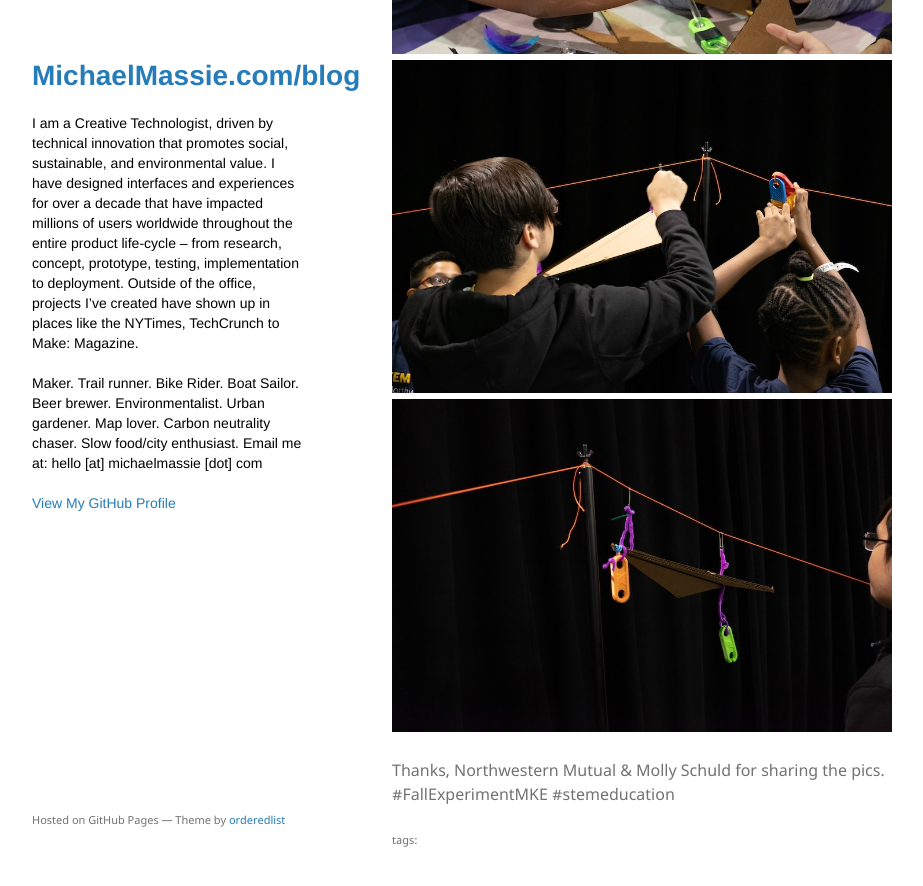
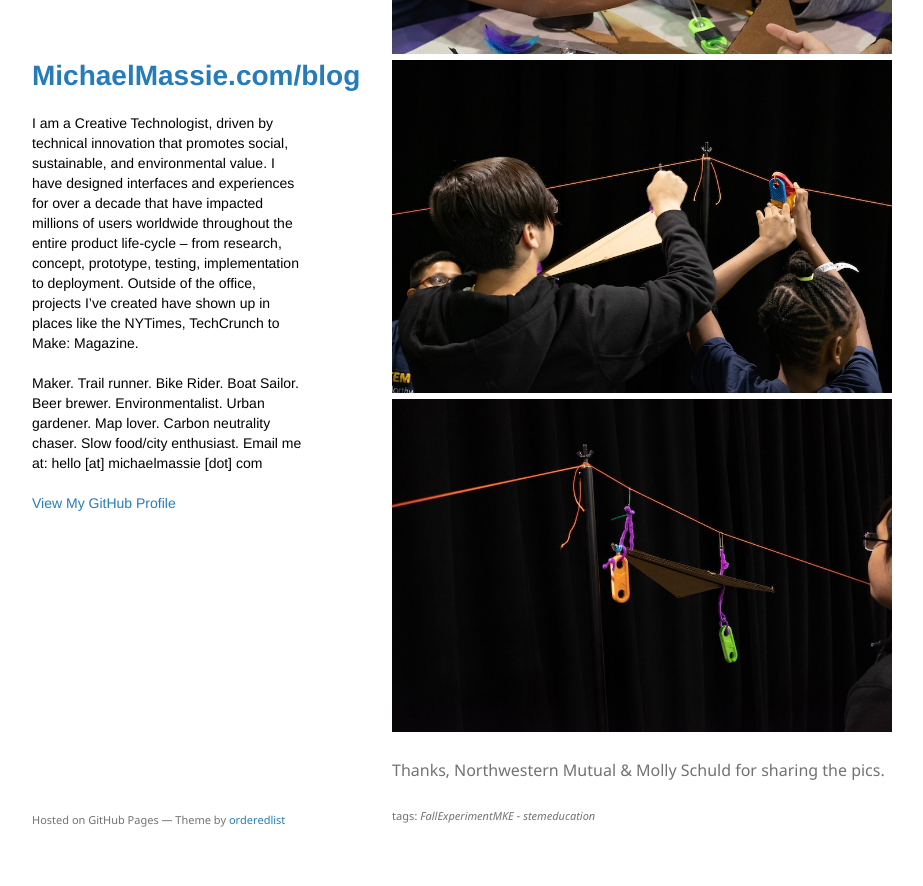
Before and after one commit to mmassie/mmassie.github.io, a Jekyll site: the page built from _posts/2019-10-09-Fall-eXperiment-3D-Project.md, in a window 1280 px wide and 900 px high, scrolled down 944 px. Shown: the top 886 px of the window, without its empty margins (178-1101 px from the left). Built offline with Jekyll 4.4.1, drawn with Linux system fonts in a browser that asks for light colours; our own code applies the rules of GitHub Pages for plain Markdown files; part of the change alters nothing that is shown.

Commit message:
meta fixes

```diff
--- a/_posts/2019-10-09-Fall-eXperiment-3D-Project.md
+++ b/_posts/2019-10-09-Fall-eXperiment-3D-Project.md
@@ -1,3 +1,8 @@
+---
+layout: post
+tags: FallExperimentMKE stemeducation
+---
+
 This year I designed and 3D printed some tools for Fall Experiment. The tool was intended as a non-sharp cardboard punch to help the student participants build a vehicle during our instructor lead event. How the kids actually used the tools is beyond anything that I had anticipated. It's extremely exciting to see the ingenuity of these students using anything in their toolkit to achieve their goal.
 
 ![FallX1](https://michaelmassie.com/assets/img/FallXpic1.jpg)
@@ -6,4 +11,4 @@ This year I designed and 3D printed some tools for Fall Experiment. The tool was
 ![FallX4](https://michaelmassie.com/assets/img/FallXpic4.jpg)
 
 
-Thanks, Northwestern Mutual & Molly Schuld for sharing the pics. #FallExperimentMKE #stemeducation
+Thanks, Northwestern Mutual & Molly Schuld for sharing the pics.
```
